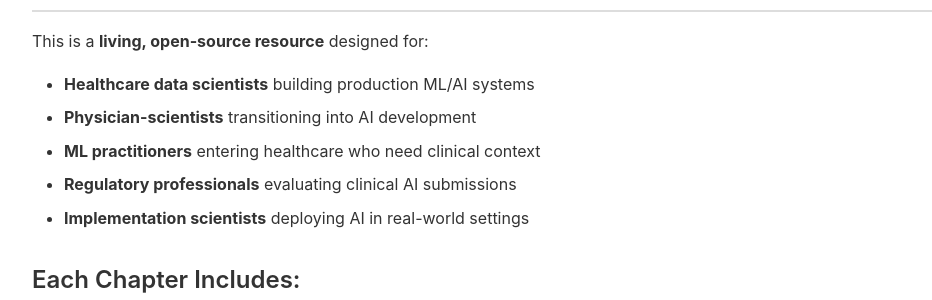
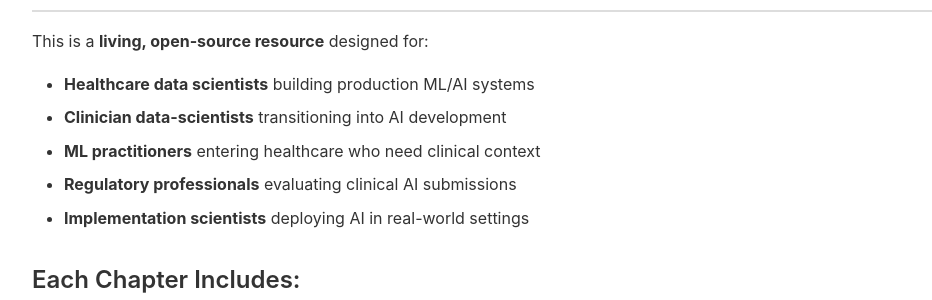
Before and after one commit to sanjaybasu/healthcare-ai-equity, a Jekyll site: the page built from index.md, in a window 1280 px wide and 900 px high, scrolled down 697 px. Shown: the part 153-453 px from the top of the window, without its empty margins (158-1090 px from the left). Built offline with Jekyll 4.4.1, drawn with Linux system fonts in a browser that asks for light colours; nearby versions of some CDN libraries.

Commit message:
Update index.md

```diff
--- a/index.md
+++ b/index.md
@@ -23,7 +23,7 @@ This textbook provides rigorous technical foundations and practical implementati
 This is a **living, open-source resource** designed for:
 
 - **Healthcare data scientists** building production ML/AI systems
-- **Physician-scientists** transitioning into AI development
+- **Clinician data-scientists** transitioning into AI development
 - **ML practitioners** entering healthcare who need clinical context
 - **Regulatory professionals** evaluating clinical AI submissions
 - **Implementation scientists** deploying AI in real-world settings
```
